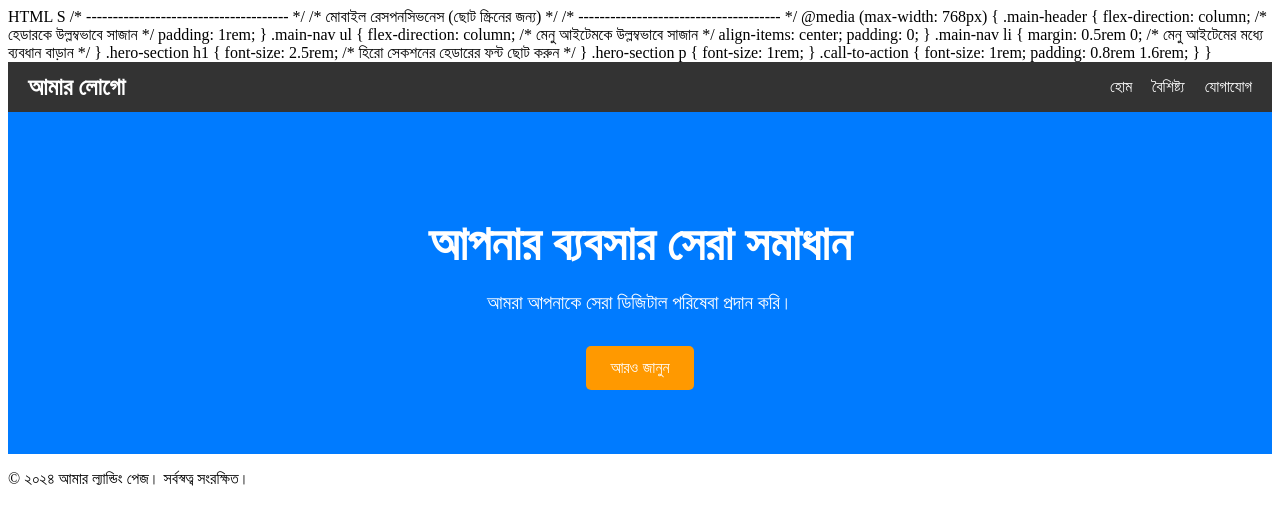
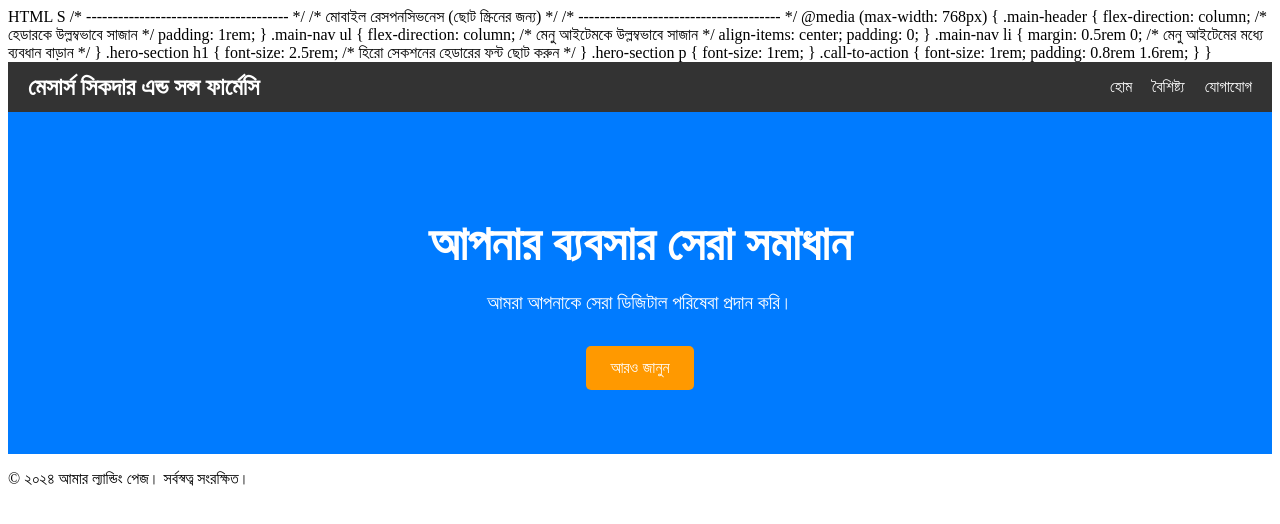
Before and after one commit to kamalsikder1/my-landing-page-final, a plain HTML site: page index.html in a window 1280 px wide. Drawn offline with Linux system fonts and the light colour scheme.

Commit message:
Updated logo to Messars Sikder and Sons Pharmacy

```diff
--- a/index.html
+++ b/index.html
@@ -211,7 +211,7 @@ a {
     </div>
 
     <header class="main-header">
-        <div class="logo">আমার লোগো</div>
+        <div class="logo">মেসার্স সিকদার এন্ড সন্স ফার্মেসি</div>
         <nav class="main-nav">
             <ul>
                 <li><a href="#home">হোম</a></li>
```
